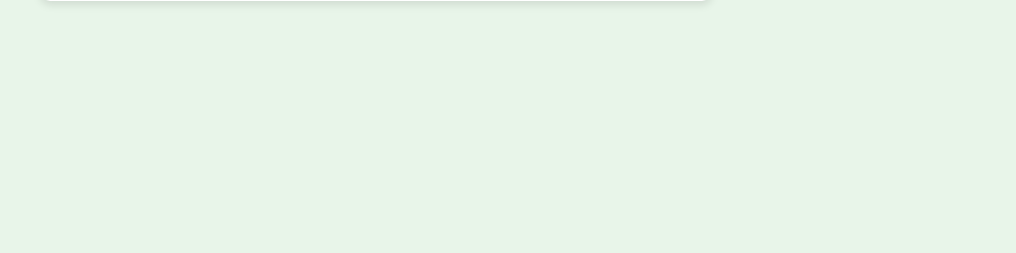
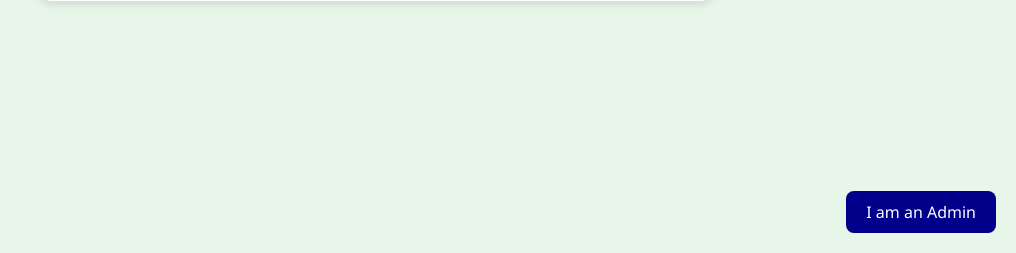
Before and after one commit to VeryAngryCat/foodReviewWebsite, a PHP site: page /public/index.php in a window 1280 px wide. Shown: the part 547-800 px from the top of the page, without its empty margins (264-1280 px from the left). Run offline with PHP 8.4, Linux system fonts and the light colour scheme; a user stored in the database is signed in.

Commit message:
Added link to admin  in index.php

```diff
--- a/public/index.php
+++ b/public/index.php
@@ -41,6 +41,26 @@
         .btn:hover {
             background-color: #2c6e2f;
         }
+        .link-to-admin {
+            position: absolute;
+            bottom:  20px;
+            margin-bottom: 10px;
+            right: 20px;
+        }
+        .link-to-admin a {
+            text-align: center;
+            padding: 10px 20px;
+            background-color: darkblue;
+            color: white;
+            text-decoration: none;
+            border-radius: 8px;
+            transition: background-color 0.3s;
+        }
+
+        .link-to-admin a:hover {
+            background-color: blue;
+        }
+
     </style>
 </head>
 <body>
@@ -49,5 +69,8 @@
         <button class="btn" onclick="window.location.href='login.php'">Login</button>
         <button class="btn" onclick="window.location.href='register.php'">Sign Up</button>
     </div>
+    <div class="link-to-admin">
+        <a href="../admin/adminLogin.php">I am an Admin</a>
+    </div>
 </body>
 </html>
```
